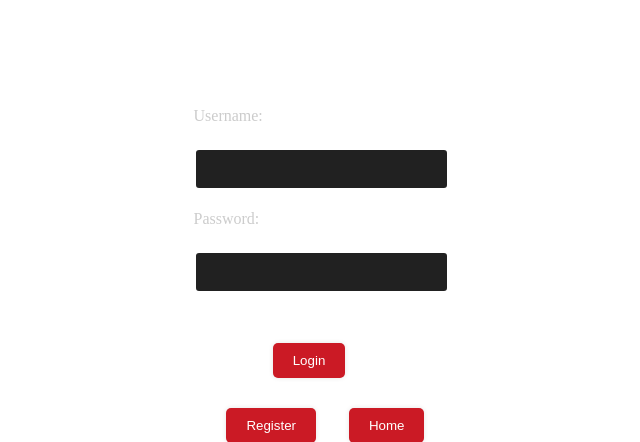
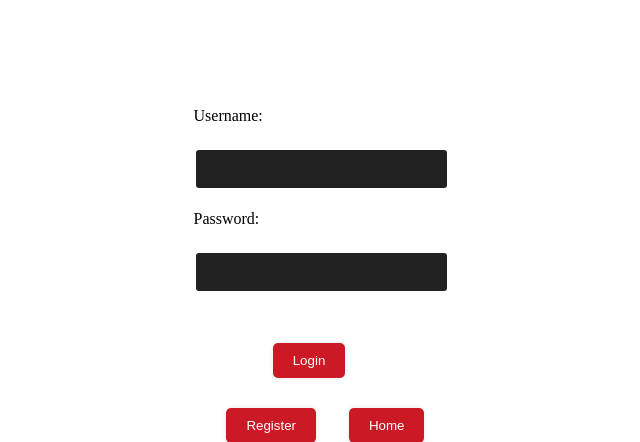
Before and after one commit to AdinoAdi-kudos/TT10-08, a Flask app: page /login in a window 1280 px wide. Shown: the part 160-602 px from the top of the page, without its empty margins (331-971 px from the left). Run offline with Flask 3, Linux system fonts and the light colour scheme.

Commit message:
Update new layout style.css

```diff
--- a/Flask/static/style.css
+++ b/Flask/static/style.css
@@ -39,7 +39,7 @@ form h1 {
 }
 
 form label {
-  color: #ccc;
+  color: black;
   font-size: 16px;
   margin-bottom: 5px;
   display: block;
```
